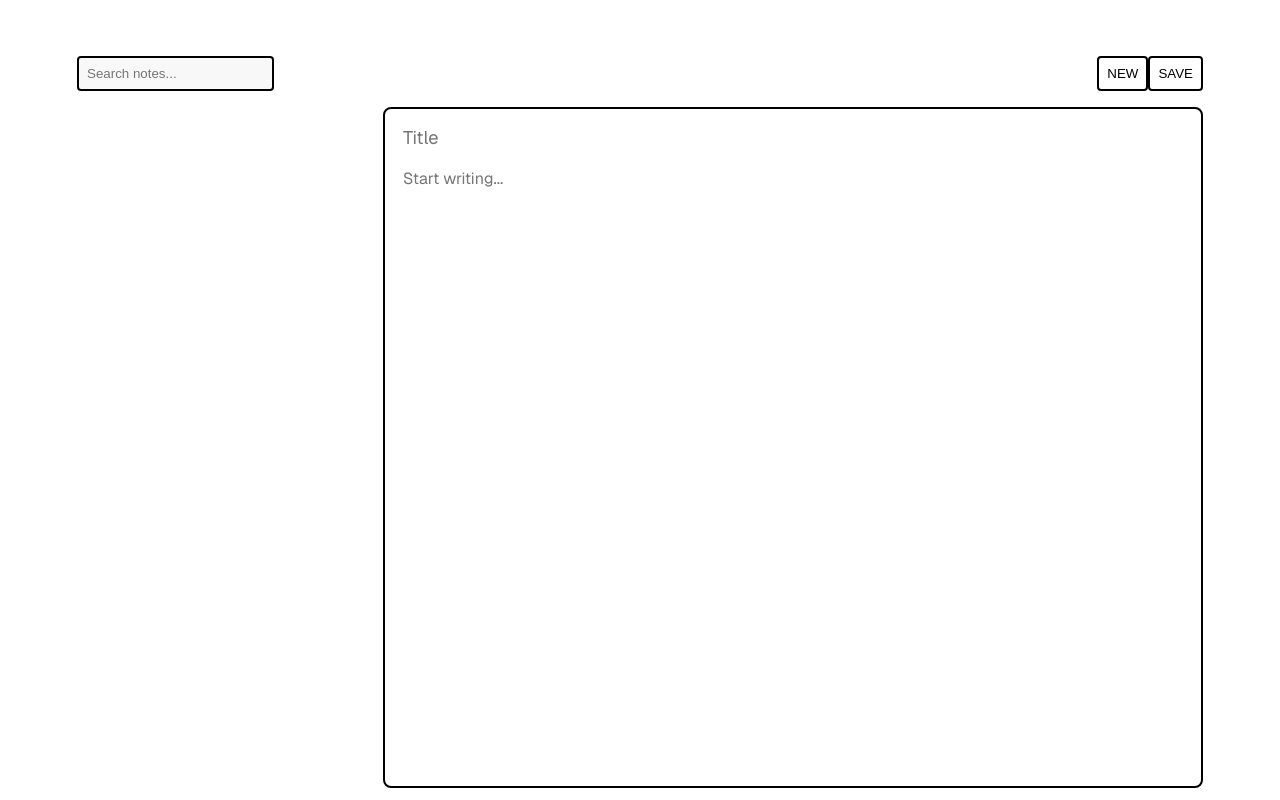
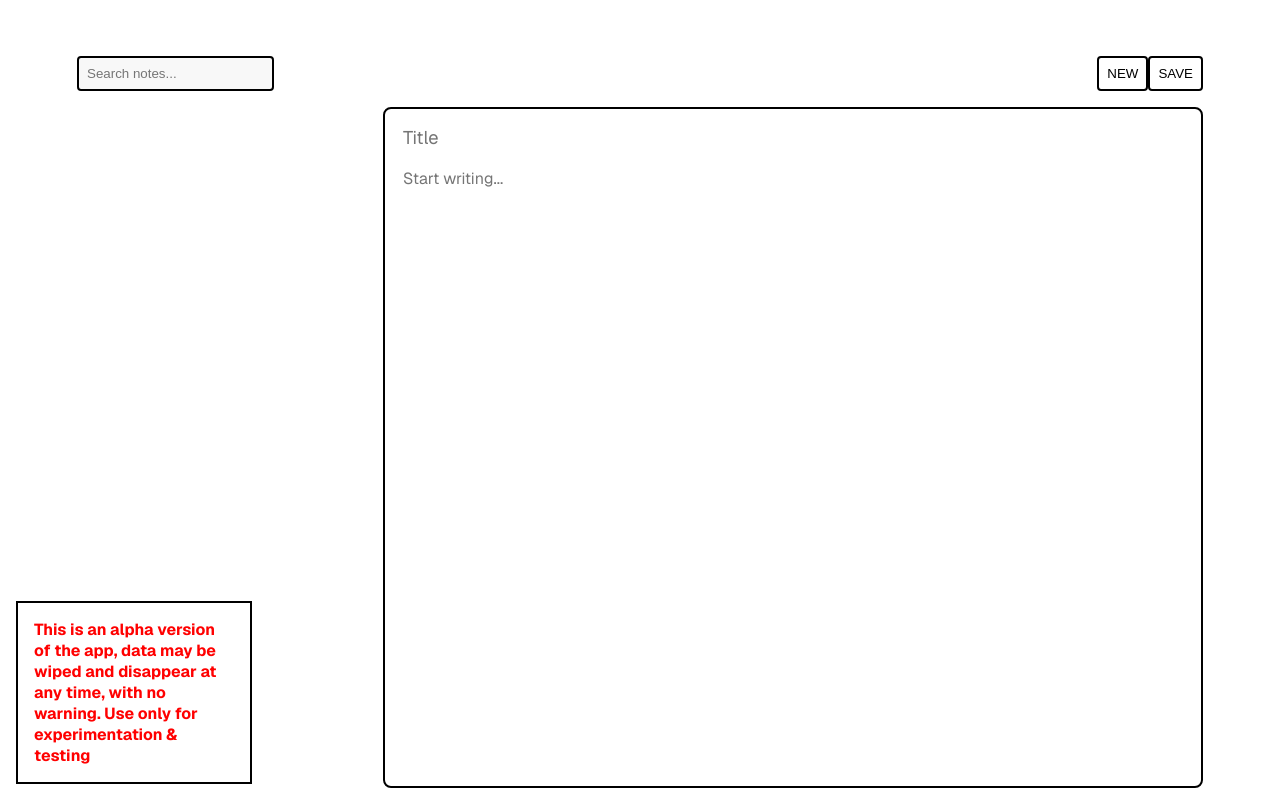
Before and after one commit to Axel-Jalonen/writer.axelj.dev, a plain HTML site: page index.html in a window 1280 px wide. Drawn offline with nearby package versions, Linux system fonts and the light colour scheme.

Commit message:
Add data warning

```diff
--- a/index.html
+++ b/index.html
@@ -17,6 +17,27 @@
         <link rel="stylesheet" href="./main.css" />
     </head>
     <body>
+        <div
+            id="alpha-warning"
+            style="
+                position: absolute;
+                width: 200px;
+                bottom: 0;
+                margin: 1rem;
+                padding: 1rem;
+                left: 0;
+                color: red;
+                font-weight: bold;
+                background: white;
+                border: 2px solid black;
+            "
+        >
+            <p style="margin: 0; padding: 0">
+                This is an alpha version of the app, data may be wiped and
+                disappear at any time, with no warning. Use only for
+                experimentation & testing
+            </p>
+        </div>
         <main>
             <div id="saved-notes">
                 <input
```
